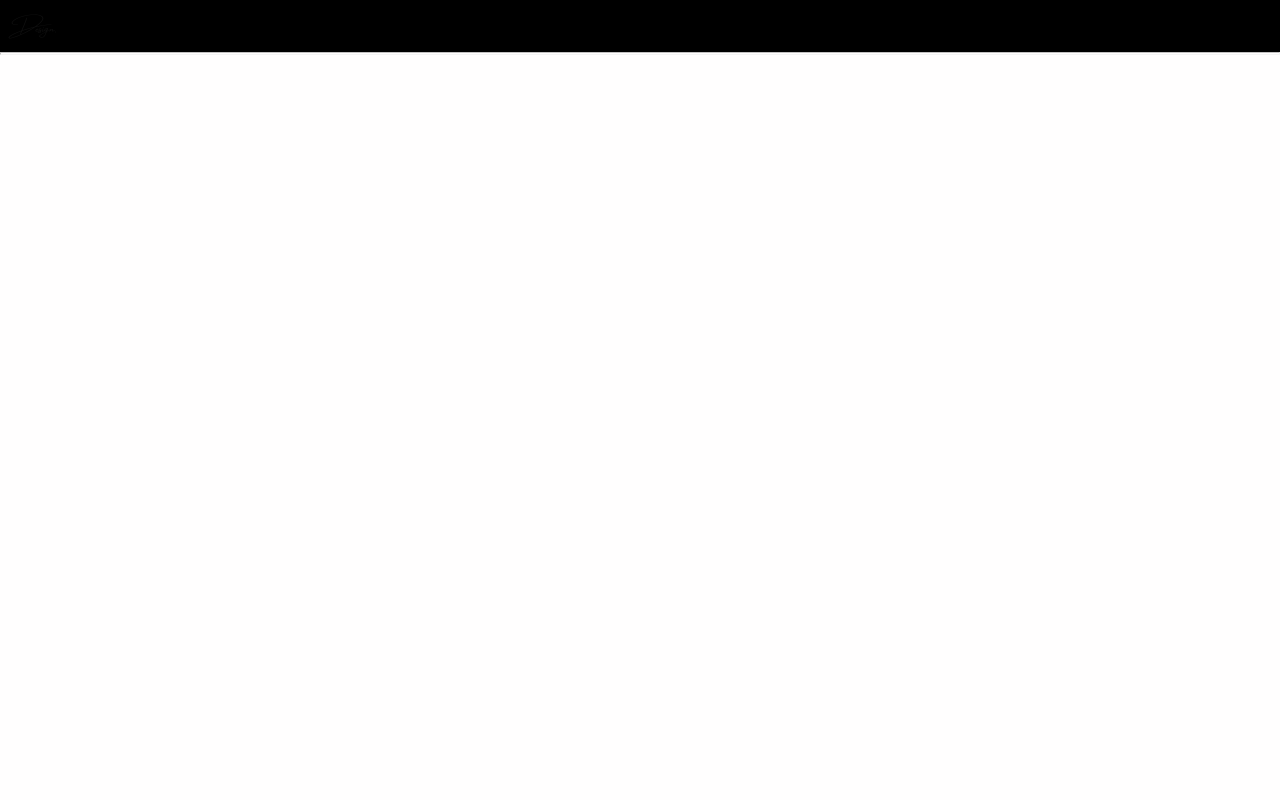
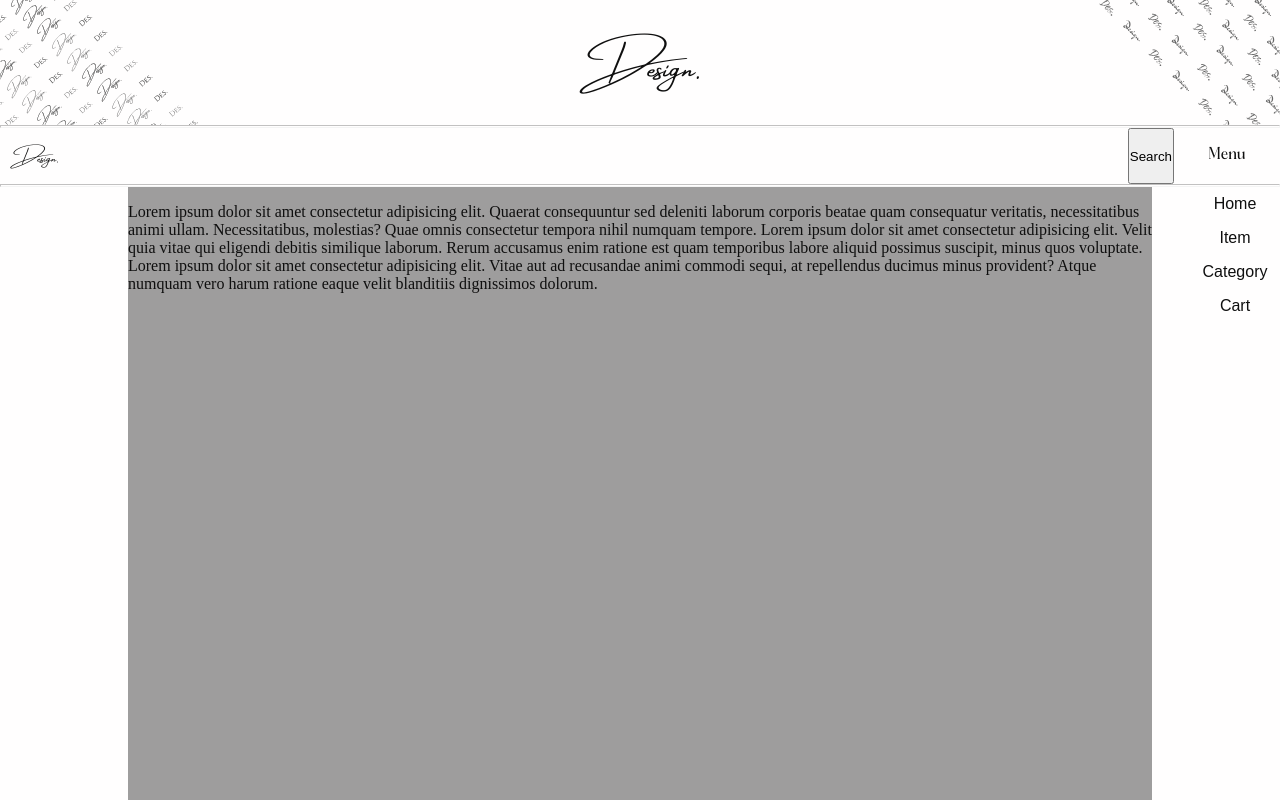
Before and after one commit to Yatorou/Project-IF2-P2, a website: page public/index.html in a window 1280 px wide. Shown: the top 800 px of the page. Drawn offline with nearby package versions, Linux system fonts and the light colour scheme.

Commit message:
update after reset

```diff
--- a/public/index.html
+++ b/public/index.html
@@ -10,12 +10,12 @@
     <link rel="stylesheet" href="style.css" />
   </head>
   <body>
-    <!-- <div id="loading">
+    <div id="loading">
       <h2>Loading</h2>
       <h2>Loading</h2>
       <h4>Web By Arya_FP BTW</h4>
-    </div> -->
-    <!-- <header>
+    </div>
+    <header>
       <div class="h-left">
         <img src="./img/banner_left.svg" alt="" />
       </div>
@@ -26,14 +26,28 @@
         <img src="./img/banner_right.svg" alt="" />
       </div>
     </header>
-    <hr /> -->
+
     <nav>
-      <div id="logo">Design.</div>
-      <div class="search"></div>
+      <hr />
+      <div>
+        <div class="logo">Design.</div>
+        <div class="void"></div>
+        <div><button class="search">Search</button></div>
+        <div>
+          <input type="checkbox" name="menu-btn" id="menu-btn" />
+          <label for="menu-btn">Menu</label>
+        </div>
+      </div>
+      <hr />
     </nav>
-    <hr />
-    <div class="main"></div>
+    <ul>
+      <li><a href="">Home</a></li>
+      <li><a href="">Item</a></li>
+      <li><a href="">Category</a></li>
+      <li><a href="">Cart</a></li>
+    </ul>
 
+    <div class="main">Lorem ipsum dolor sit amet consectetur adipisicing elit. Quaerat consequuntur sed deleniti laborum corporis beatae quam consequatur veritatis, necessitatibus animi ullam. Necessitatibus, molestias? Quae omnis consectetur tempora nihil numquam tempore. Lorem ipsum dolor sit amet consectetur adipisicing elit. Velit quia vitae qui eligendi debitis similique laborum. Rerum accusamus enim ratione est quam temporibus labore aliquid possimus suscipit, minus quos voluptate. Lorem ipsum dolor sit amet consectetur adipisicing elit. Vitae aut ad recusandae animi commodi sequi, at repellendus ducimus minus provident? Atque numquam vero harum ratione eaque velit blanditiis dignissimos dolorum.</div>
     <script src="script.js"></script>
   </body>
 </html>
--- a/public/script.js
+++ b/public/script.js
@@ -2,10 +2,20 @@ $(window).on("load", function () {
   $("#loading").hide();
 });
 
-$(window).scroll(function () {
-  if ($(this).scrollTop() > 1) {
+
+var stickyNavTop = $("nav").offset().top;
+
+var stickyNav = function () {
+  var scrollTop = $(window).scrollTop();
+  if (scrollTop > stickyNavTop) {
     $("nav").addClass("sticky");
+    $("ul").addClass("stickys");
   } else {
     $("nav").removeClass("sticky");
+    $("ul").removeClass("stickys");
   }
+};
+
+$(window).scroll(function () {
+  stickyNav();
 });
--- a/public/style.css
+++ b/public/style.css
@@ -5,7 +5,7 @@
 }
 /* Colors */
 
-@import url("https://fonts.googleapis.com/css?family=Poppins:100,200,300,400,500,600,700,800,900");
+@import url("https://fonts.googleapis.com/css?family=Poppins");
 
 @font-face {
   font-family: "AmsterdamFour400";
@@ -15,6 +15,10 @@
   font-family: "Doknatle";
   src: url("./fonts/Doknatle\ 400.otf");
 }
+@font-face {
+  font-family: "Quikens";
+  src: url("./fonts/Quikens\ Regular\ 400.otf");
+}
 
 /* Fonts */
 
@@ -23,10 +27,19 @@
   color: var(--gray);
 }
 
-.sticky{
-  position: -webkit-sticky;
-  position: sticky;
+.sticky {
+  position: fixed;
+  width: 100%;
   top: 0;
+  z-index: 100;
+  border-top: 0;
+}
+.stickys {
+  position: fixed;
+  right: 0;
+  top: 59px;
+  z-index: 100;
+  border-top: 0;
 }
 
 * {
@@ -48,15 +61,15 @@ body {
   height: 100vh;
   overflow-y: hidden;
   position: absolute;
-  z-index: 10;
+  z-index: 400;
 }
 
 #loading h2 {
   width: 100vw;
-  top: 45vh;
+  top: 37vh;
   text-align: center;
   color: var(--gray);
-  font-size: 4em;
+  font-size: 8em;
   position: absolute;
 }
 
@@ -156,22 +169,87 @@ hr {
 /* End Of Header */
 
 /* Navbar */
+
 nav {
-  background: #000;
-  overflow: hidden;
-  padding: 5px;
+  font-family: "Doknatle";
+  background: var(--white);
 }
 
-nav #logo {
+nav div {
+  overflow: hidden;
+  display: flex;
+}
+
+nav .logo {
   font-family: "AmsterdamFour400";
   font-weight: 200;
   font-size: 0.8rem;
-  padding: 0.2rem;
+  padding: 10px;
+}
+
+nav .void {
+  flex: 2;
+}
+
+nav div label {
+  padding-top: 10px;
+  width: 90px;
+  text-align: center;
+  cursor: pointer;
+  margin: 0.5rem;
+  border-radius: 0.5rem;
+}
+
+nav div label:hover{
+  background-color: #aaa8a859;
+
+}
+
+input[type="checkbox"] {
+  display: none;
+}
+
+.hidden {
+  display: none;
+}
+
+ul {
+  font-family: 'Poppins', sans-serif;
+  float: right;
+  width: 90px;
+  z-index: 20;
+  position: relative;
+}
+
+ul li {
+  color: var(--gray);
+  display: flex;
+}
+
+ul li a {
+  text-align: center;
+  flex: 1;
+  padding: 0.5rem;
+  width: 100%;
+  height: 100%;
+  color: var(--black);
+  text-decoration: none;
+}
+
+ul li:hover {
+  background-color: #aaa8a859
+}
+ul li:hover ~ a {
+  color: var(--white);
 }
 
 /* End of Navbar */
 
 /* Main Content */
-.main{
+.main {
+  padding-top: 1rem;
+  margin-right: 10%;
+  margin-left: 10%;
   height: 200vh;
+  background: #9e9d9d;
 }
```
